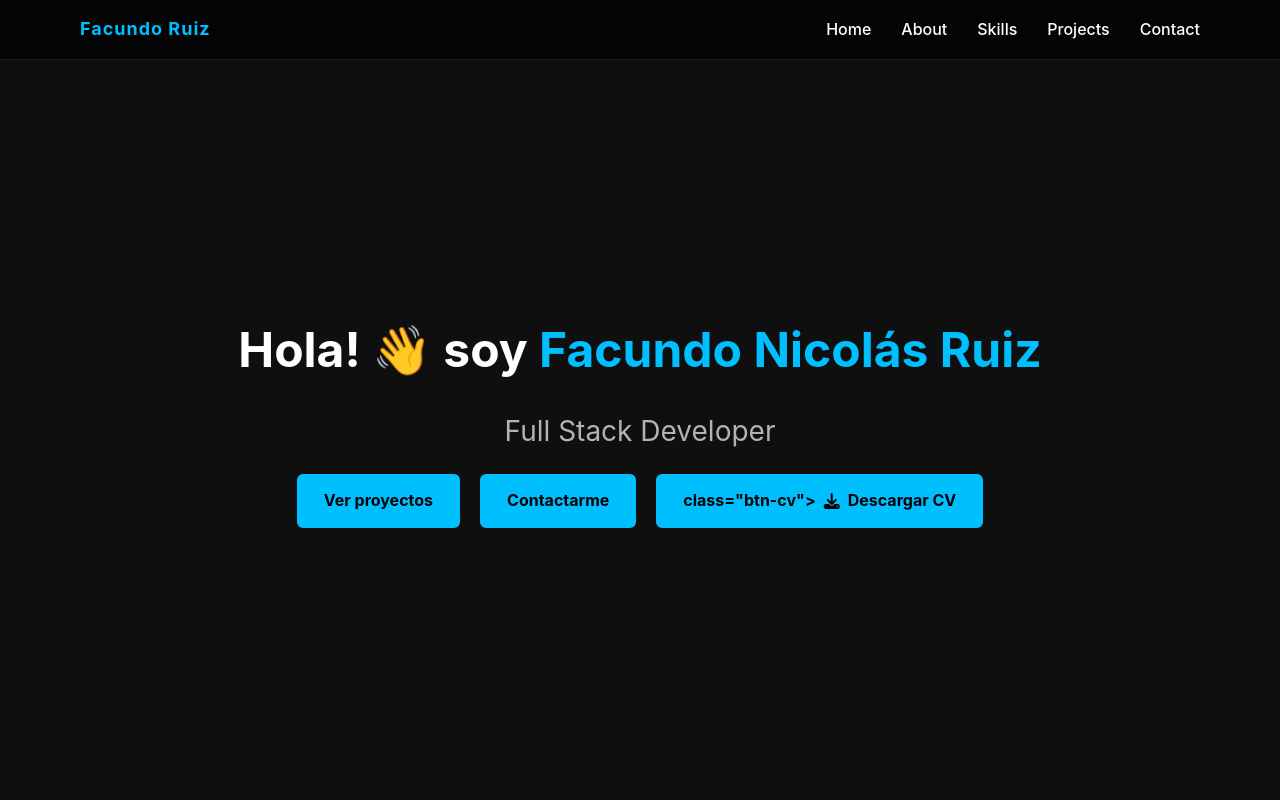
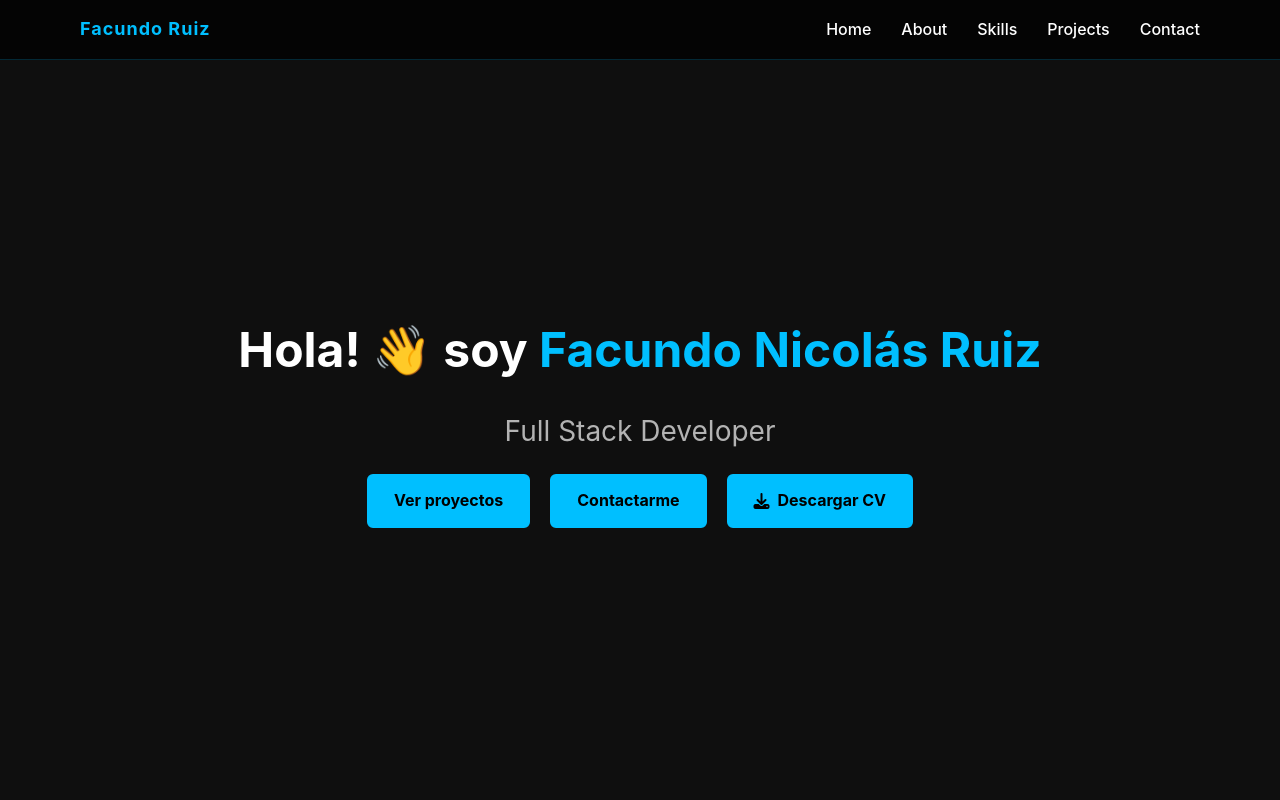
Before and after one commit to FacuRuizz1/portafolio, an Angular app: page / in a window 1280 px wide. Shown: the top 800 px of the page. Built offline with nearby package versions, Linux system fonts and the light colour scheme.

Commit message:
cuarto commit

```diff
--- a/src/app/sections/hero/hero.component.html
+++ b/src/app/sections/hero/hero.component.html
@@ -11,7 +11,7 @@
     <div class="hero-buttons">
       <a href="#projects" class="btn-primary">Ver proyectos</a>
       <a href="#contact" class="btn-secondary">Contactarme</a>
-      <a href="docs/CV-Facundo-Nicolas-Ruiz.pdf" download="CV-Facundo-Nicolas-Ruiz.pdf" class="btn-cv"> class="btn-cv">
+      <a href="docs/CV-Facundo-Nicolas-Ruiz.pdf" download="CV-Facundo-Nicolas-Ruiz.pdf" class="btn-cv">
   <i class="fas fa-download"></i> Descargar CV
 </a>
     </div>
```
